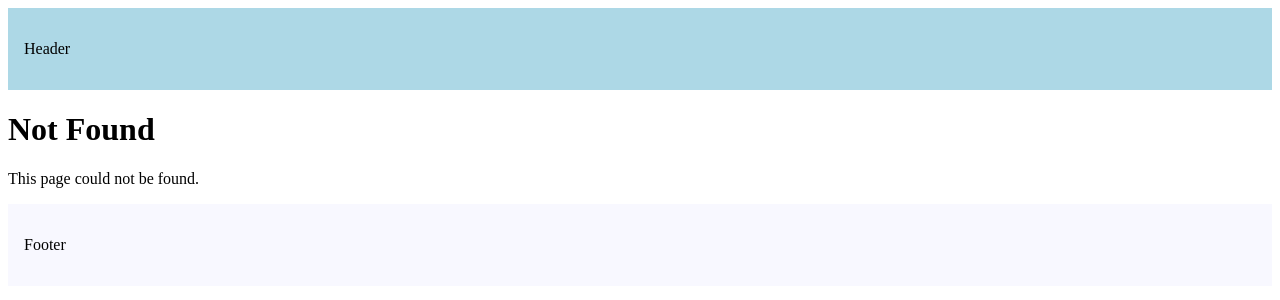
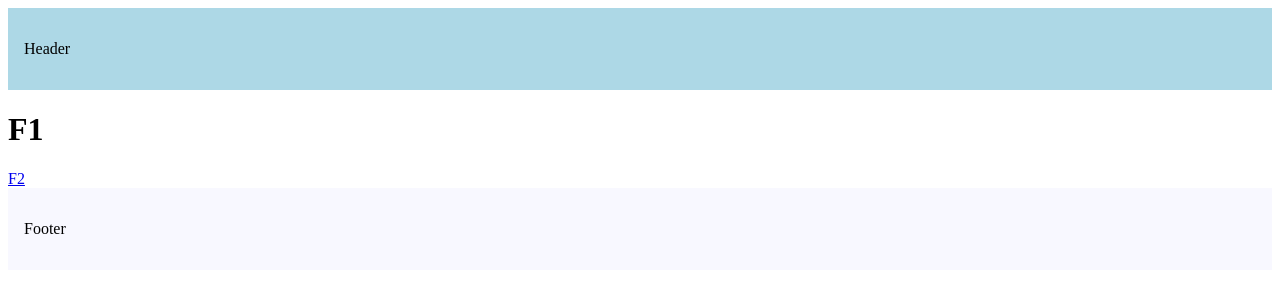
Before and after one commit to omarelnahs/Leaning-Nextjs, a Next.js app: page /f1 in a window 1280 px wide. Before the commit this address had no page. Shown: the top 300 px of the page. Built offline with nearby package versions, Linux system fonts and the light colour scheme.

Commit message:
intercepted

```diff
--- a/src/app/complex-dashboard/@login/default.tsx
+++ b/src/app/complex-dashboard/@login/default.tsx
@@ -1,4 +1,3 @@
-import React from 'react'
 
 export default function DefaultLogin() {
   return (
--- a/src/app/complex-dashboard/layout.tsx
+++ b/src/app/complex-dashboard/layout.tsx
@@ -1,4 +1,3 @@
-import Login from "./@login/page";
 
 export default function DashboardLayout({
   children,
--- /dev/null
+++ b/src/app/f1/(.)f2/page.tsx
@@ -0,0 +1,3 @@
+export default function InterceptedF2() {
+  return <h1>(.) intercepted f2 </h1>;
+}
--- /dev/null
+++ b/src/app/f1/f2/page.tsx
@@ -0,0 +1,3 @@
+export default function F2() {
+  return <h1>F2</h1>;
+}
--- /dev/null
+++ b/src/app/f1/page.tsx
@@ -0,0 +1,10 @@
+import Link from "next/link";
+
+export default function F1() {
+  return <>
+    <h1>F1</h1>
+    <div>
+        <Link href="/f1/f2">F2</Link>
+    </div>
+  </>
+}
```
Also changed, not shown: src/app/f1/f3/page.tsx (added, +8 -0 lines), src/app/f1/f4/(..)f3/page.tsx (added, +9 -0 lines), src/app/f1/f4/page.tsx (added, +14 -0 lines).
